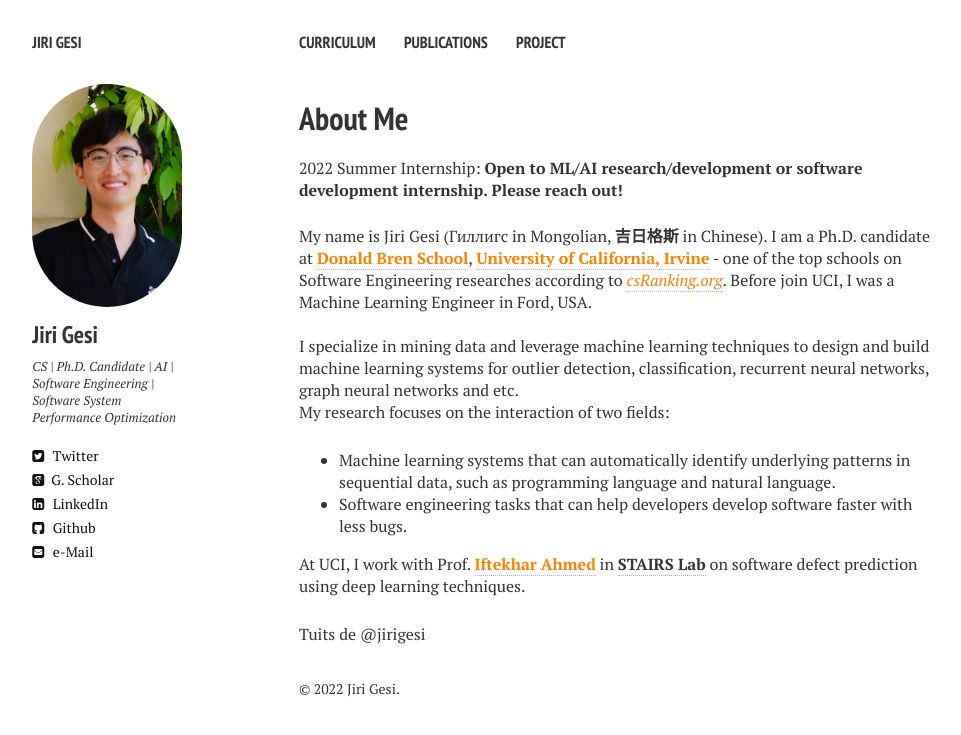
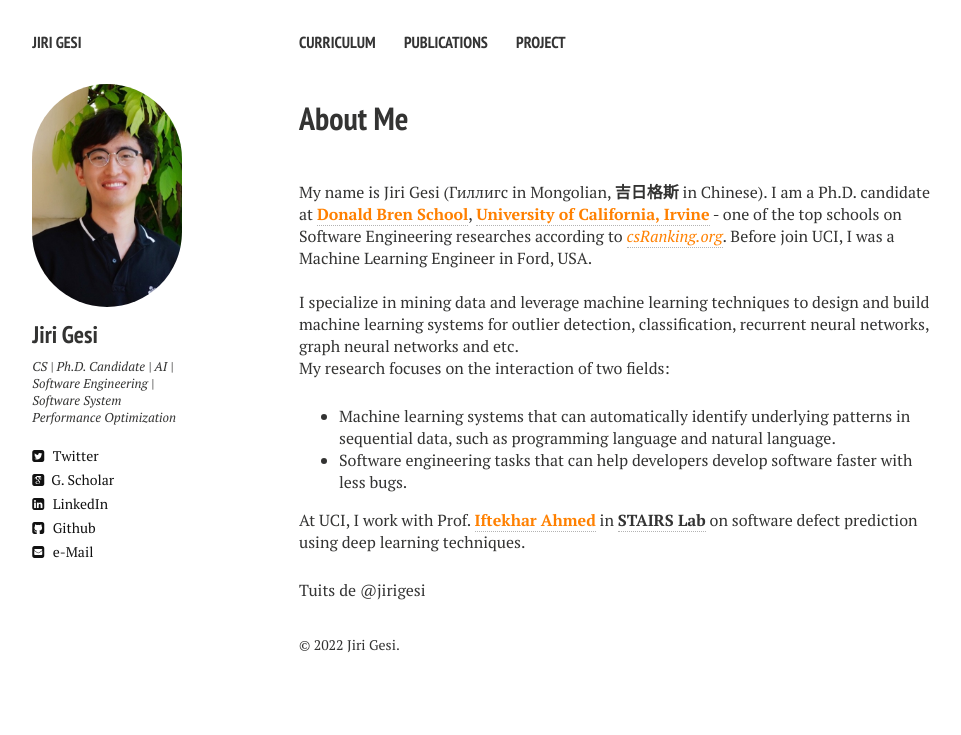
Before and after one commit to Jirigesi/Jirigesi.github.io, a Jekyll site: the page built from index.md, in a window 1280 px wide. Shown: the top 735 px of the page, without its empty margins (21-982 px from the left). Built offline with Jekyll 4.4.1, drawn with Linux system fonts in a browser that asks for light colours; nearby versions of some CDN libraries; comment, search, counter and statistics services are not loaded.

Commit message:
Update index.md

```diff
--- a/index.md
+++ b/index.md
@@ -6,7 +6,7 @@ tags: [Jekyll, theme, responsive, blog, template]
 
 ---
 
-2022 Summer Internship: **Open to ML/AI research/development or software development internship. Please reach out!**
+
 
 <br />
 
```
